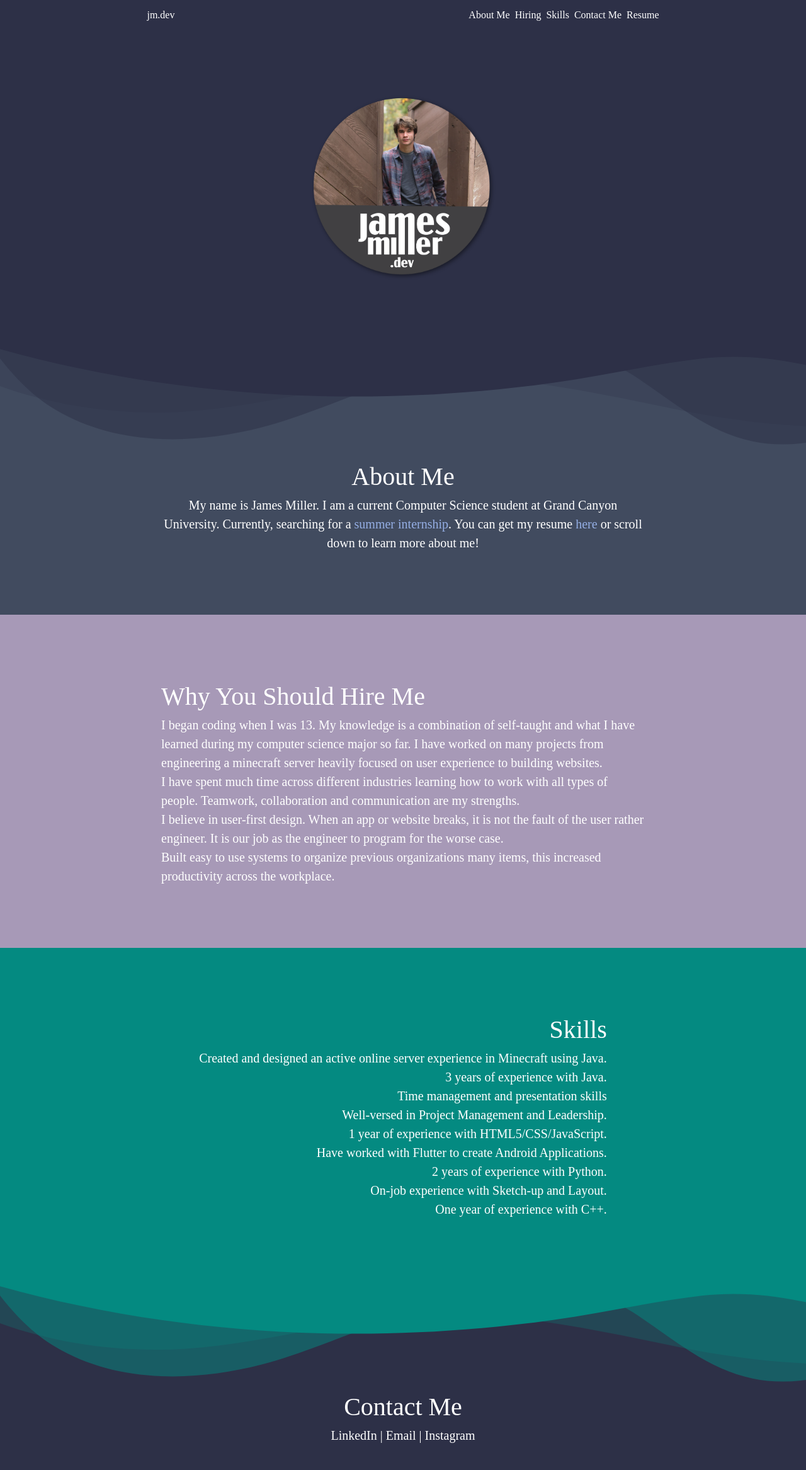
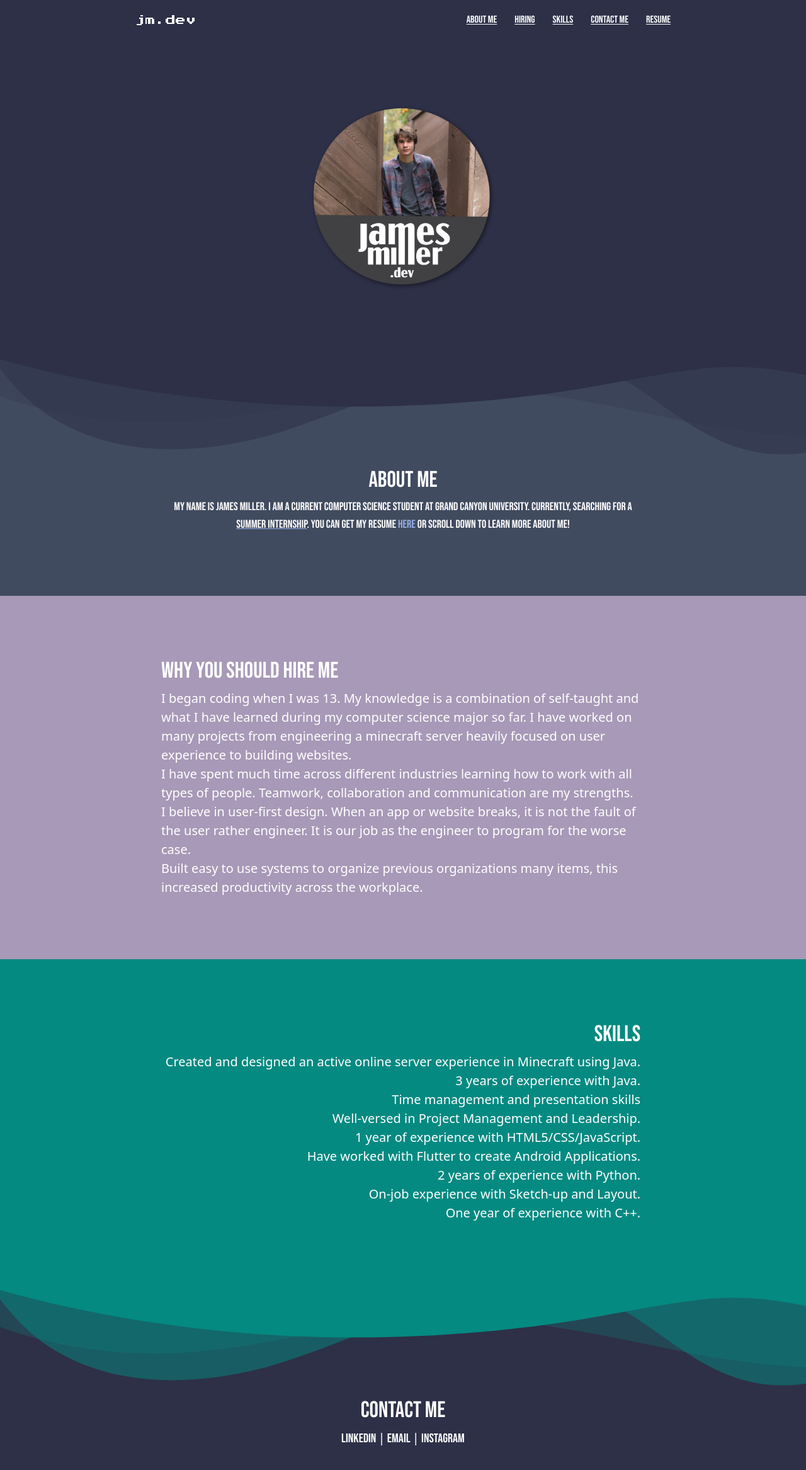
Before and after one commit to jammil002/jmdev3project, a Next.js app: page / in a window 1280 px wide. Shown: the top 2334 px of the page at 63% size. Built offline with nearby package versions, Linux system fonts and the light colour scheme.

Commit message:
font changes

```diff
--- a/pages/_app.tsx
+++ b/pages/_app.tsx
@@ -1,6 +1,23 @@
 import '../styles/globals.css'
 import type { AppProps } from 'next/app'
+import {Press_Start_2P} from '@next/font/google'
+import {Bebas_Neue} from '@next/font/google'
+
+const PressStart = Press_Start_2P({
+  weight: ['400'],
+  subsets: ['latin'],
+  variable: '--font-PressStart',
+});
+
+const BebasNeue = Bebas_Neue({
+  weight: ['400'],
+  subsets: ['latin'],
+  variable: '--font-BebasNeue',
+})
 
 export default function App({ Component, pageProps }: AppProps) {
-  return <Component {...pageProps} />
+  return ( <main className={`${PressStart.variable} ${BebasNeue.variable}`}>
+  <Component {...pageProps} />
+</main>
+)
 }
--- a/pages/index.tsx
+++ b/pages/index.tsx
@@ -11,24 +11,24 @@ export default function Home() {
       </Head>
       <main>
         <header>
-            <nav className="flex justify-around align-middle min-h-3 py-3">
+            <nav className="flex justify-around align-middle py-5">
                 <div className="navlogo">
-                    <h4>jm.dev</h4>
+                    <h4 className="font-PressStart hover:text-purple-400">jm.dev</h4>
                 </div>
-                <ul className="navlogo text-white flex justify-around space-x-2">
+                <ul className="navlogo text-white flex justify-around space-x-2 font-BebasNeue gap-5 underline underline-offset-2">
                     <li>
-                        <a href="#sectionOneLink">About Me</a>
+                        <a href="#sectionOneLink" className='hover:text-[#95afe5]'>About Me</a>
                     </li>
                     <li>
-                        <a href="#sectionTwoLink">Hiring</a>
+                        <a href="#sectionTwoLink" className='hover:text-[#95afe5]'>Hiring</a>
                     </li>
                     <li>
-                        <a href="#sectionThreeLink">Skills</a>
+                        <a href="#sectionThreeLink" className='hover:text-[#95afe5]'>Skills</a>
                     </li>
                     <li>
-                        <a href="#sectionFourLink">Contact Me</a>
+                        <a href="#sectionFourLink" className='hover:text-[#95afe5]'>Contact Me</a>
                     </li>
-                    <li> <a href="Documents/Updated Resume.pdf">Resume</a></li>
+                    <li> <a href="../public/Resume.png" className='hover:text-red-400'>Resume</a></li>
                 </ul>
             </nav>
         </header>
@@ -41,12 +41,12 @@ export default function Home() {
 
         <section className="bg-[#414b5f]">
             <div className="pt-20 text-center">
-                <h1>About Me</h1>
-                <p>My name is James Miller.
+                <h1 className="font-BebasNeue text-4xl pb-2">About Me</h1>
+                <p className="font-BebasNeue text-lg">My name is James Miller.
                     I am a current Computer Science student at Grand Canyon University.
-                Currently, searching for a <span className="text-[#95afe5]">summer internship</span>. You can get my resume
-                    <a href="../public/Resume.png"><span className="text-[#95afe5]"> here </span></a>
-                    or scroll down to
+                Currently, searching for a <span className="underline decoration-[#95afe5]">summer internship</span>. You can get my resume
+                    <a href="../public/Resume.png"><span className="text-[#95afe5] hover:text-red-400"> here </span></a>
+                     or scroll down to
                     learn more
                     about me!</p>
             </div>
@@ -70,8 +70,8 @@ export default function Home() {
 
         <section className="bg-[#a799b7]">
             <div className="text-left">
-                <h1>Why You Should Hire Me</h1>
-                <p>I began coding when I was 13. My knowledge is a combination of self-taught and what I have learned during my
+                <h1 className='font-BebasNeue text-4xl pb-2'>Why You Should Hire Me</h1>
+                <p className=''>I began coding when I was 13. My knowledge is a combination of self-taught and what I have learned during my
                     computer science major so far. I have worked on many projects from engineering a minecraft server heavily
                     focused on user experience to building websites.
 
@@ -90,7 +90,7 @@ export default function Home() {
         <a id="sectionThreeLink"></a>
         <section className="bg-[#048a81]">
             <div className="text-right">
-                <h1>Skills</h1>
+                <h1 className='font-BebasNeue text-4xl pb-2'>Skills</h1>
                 <p>Created and designed an active online server experience in Minecraft using Java.</p>
                 <p>3 years of experience with Java.</p>
                 <p>Time management and presentation skills </p>
@@ -106,14 +106,13 @@ export default function Home() {
         </section>
         <section>
             <a id="sectionFourLink"></a>
-            <div className="sectionFour pt-10 text-center">
-                <br />
-                <h1>Contact Me</h1>
-                <p> <a href="https://www.linkedin.com/in/james-millerw/"> LinkedIn </a>
+            <div className="sectionFour pt-20 text-center">
+                <h1 className='font-BebasNeue text-4xl pb-2'>Contact Me</h1>
+                <p> <a href="https://www.linkedin.com/in/james-millerw/" className='font-BebasNeue hover:text-[#95afe5]'> LinkedIn </a>
                     |
-                    <a href="mailto:jam1211miller@gmail.com"> Email </a>
+                    <a href="mailto:jam1211miller@gmail.com" className='font-BebasNeue hover:text-[#95afe5]'> Email </a>
                     |
-                    <a href="https://www.instagram.com/jamesmiller.12/"> Instagram </a>
+                    <a href="https://www.instagram.com/jamesmiller.12/" className='font-BebasNeue hover:text-[#95afe5]'> Instagram </a>
                 </p>
 
             </div>
--- a/styles/globals.css
+++ b/styles/globals.css
@@ -10,14 +10,8 @@ html {
 }
 
 body {
-  margin: auto;
-  font-family: "Bebas Neue", cursive;
   background-color: #2d3047;
   color: white;
-}
-
-h1 {
-  font-size: 40px;
 }
 
 section {
--- a/tailwind.config.js
+++ b/tailwind.config.js
@@ -5,7 +5,12 @@ module.exports = {
     "./components/**/*.{js,ts,jsx,tsx}",
   ],
   theme: {
-    extend: {},
+    extend: {
+      fontFamily: {
+        PressStart: ["var(--font-PressStart)", "cursive"],
+        BebasNeue: ["var(--font-BebasNeue)", "regular"],
+      },
+    },
   },
   plugins: [],
 };
```
